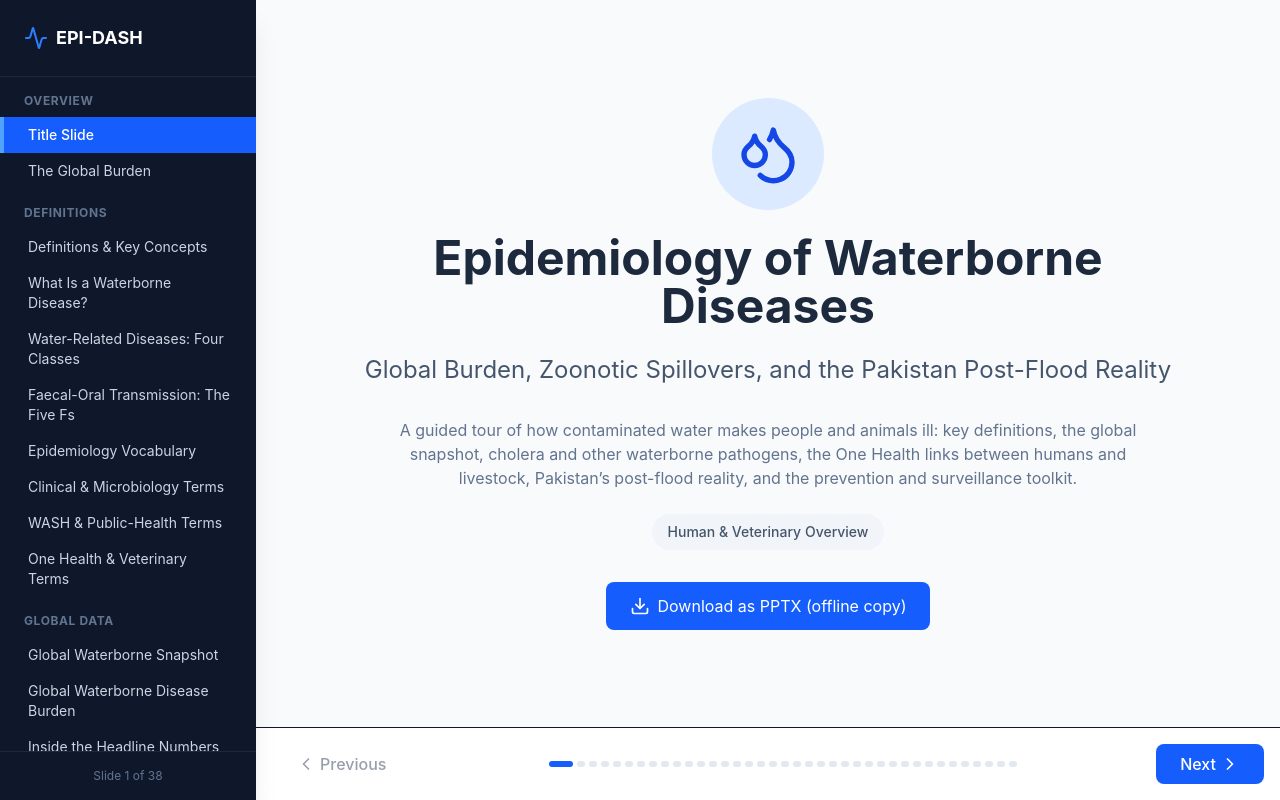
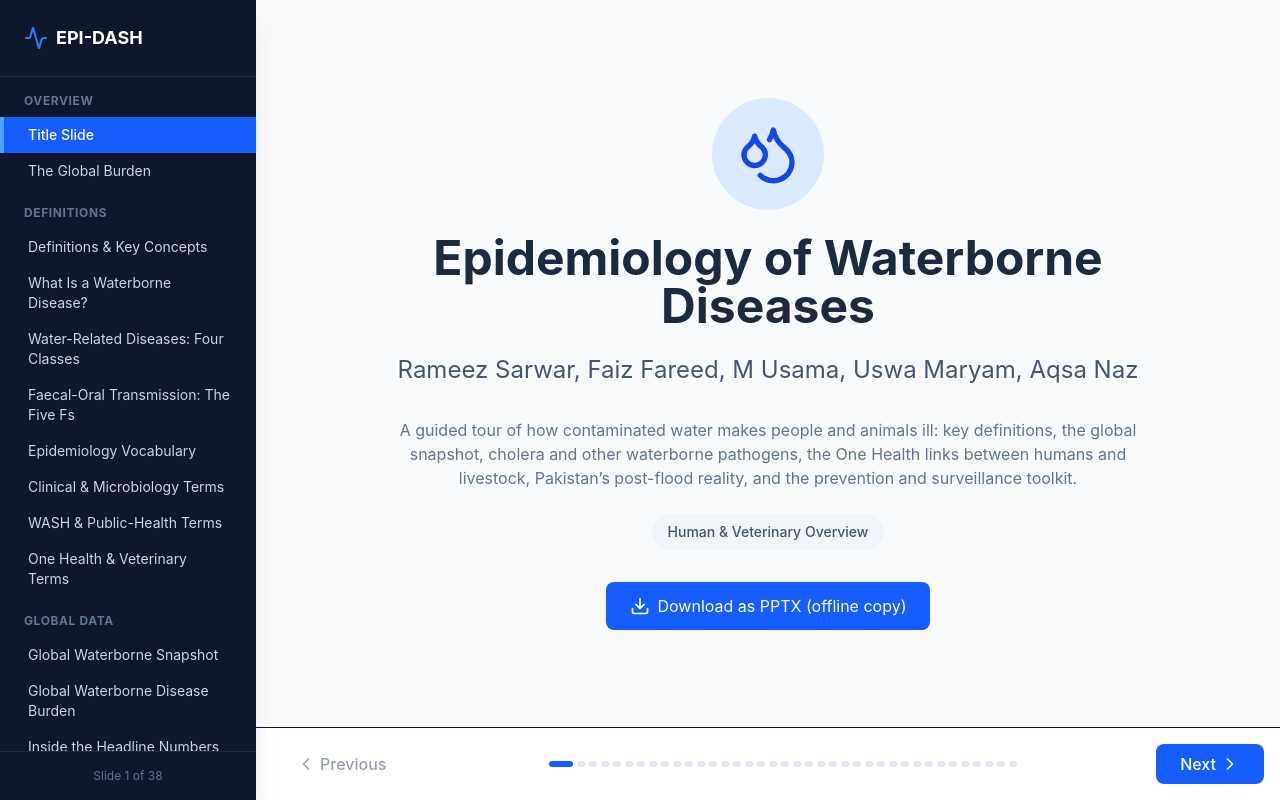
Before and after one commit to VetRamiz/Assignment, a React (Vite) app: page / in a window 1280 px wide. Built offline with nearby package versions, Linux system fonts and the light colour scheme.

Commit message:
Veterinary Added resolved verbose1

```diff
--- a/src/App.tsx
+++ b/src/App.tsx
@@ -861,7 +861,7 @@ const TitleSlide = () => {
     <div className="flex flex-col items-center justify-center h-full px-2 py-4 overflow-y-auto text-center md:px-8">
       <div className="p-4 mb-4 text-blue-700 bg-blue-100 rounded-full md:p-6 md:mb-6"><Droplets className="w-10 h-10 md:w-16 md:h-16" /></div>
       <h1 className="mb-4 text-3xl font-bold md:mb-6 md:text-5xl text-slate-800">Epidemiology of Waterborne Diseases</h1>
-      <h2 className="mb-6 text-lg md:mb-8 md:text-2xl text-slate-600">Global Burden, Zoonotic Spillovers, and the Pakistan Post-Flood Reality</h2>
+      <h2 className="mb-6 text-lg md:mb-8 md:text-2xl text-slate-600">Rameez Sarwar, Faiz Fareed, M Usama, Uswa Maryam, Aqsa Naz</h2>
       <p className="max-w-3xl mb-6 text-sm md:text-base text-slate-500">{INTRO}</p>
       <span className="px-4 py-2 text-sm font-medium rounded-full bg-slate-100 text-slate-600">Human & Veterinary Overview</span>
       <button onClick={run} disabled={busy}
```
